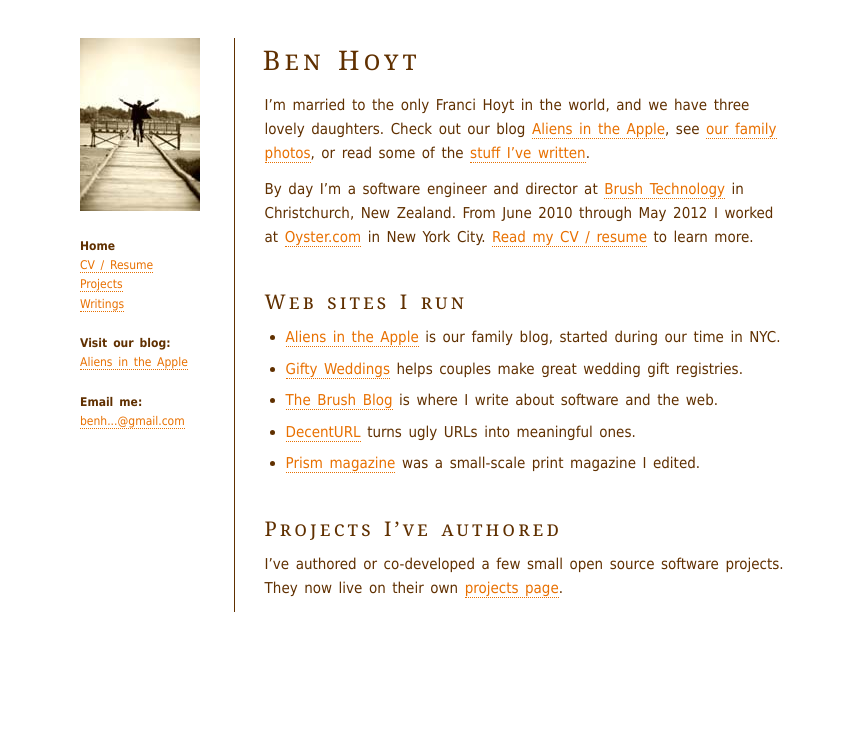
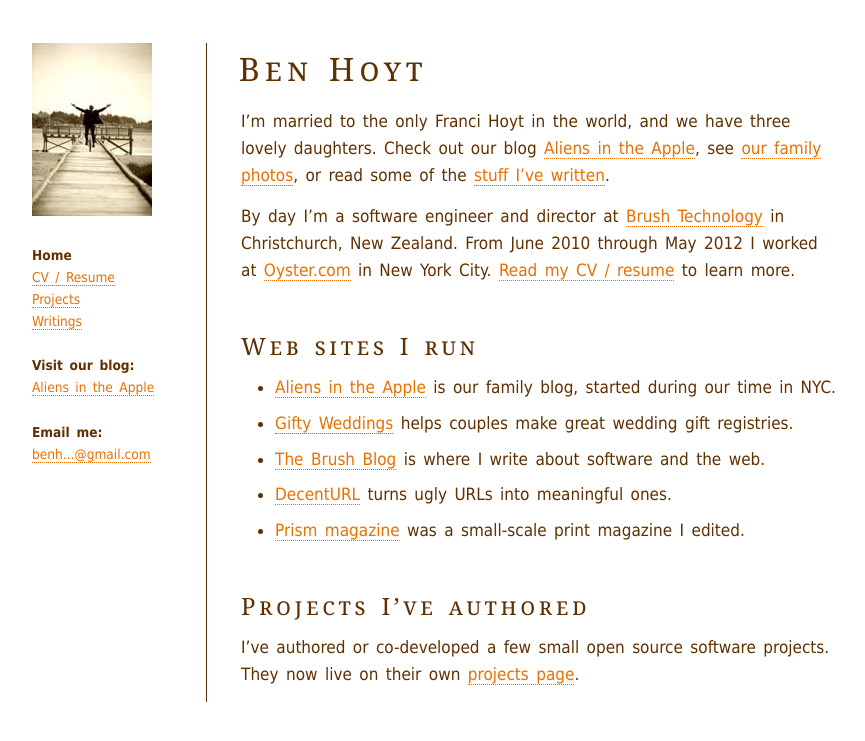
Before and after one commit to benhoyt/benhoyt.github.com, a Jekyll site: the page built from index.html, in a window 1280 px wide. Shown: the top 741 px of the page, without its empty margins (200-1065 px from the left). Built offline with Jekyll 4.4.1, drawn with Linux system fonts in a browser that asks for light colours.

Commit message:
Increase font size slightly globally.

```diff
--- a/styles/main.css
+++ b/styles/main.css
@@ -1,4 +1,4 @@
-body { background: white; color: #603000; font-family: Tahoma, Geneva, sans-serif; font-size: 15px; line-height: 1.6; word-spacing: 0.15em; margin: 0 auto; width: 48em; }
+body { background: white; color: #603000; font-family: Tahoma, Geneva, sans-serif; font-size: 17px; line-height: 1.6; word-spacing: 0.15em; margin: 0 auto; width: 48em; }
 #container { padding: 2.5em 0; float: left; }
 #sidebar { width: 10em; float: left; font-size: 80%; padding-right: 2.8em; }
 #sidebar img, a.logo, a.logo:hover { border: none; }
@@ -12,12 +12,12 @@
 a:hover { border-bottom: 1px solid; }
 a:link { color: #e87000; }
 a:visited { color: #c04000; }
-h1 a { color: #603000 !important; border-bottom: none; }
+h1 a, h2 a { color: #603000 !important; border-bottom: none; }
 h1, h2 { font-family: Georgia; font-weight: normal; letter-spacing: 0.15em; font-variant: small-caps; }
-h1 { margin: 0 0 0 -0.07em; font-size: 180%; }
-h2 { margin: 1.8em 0 -0.2em 0; font-size: 135%; }
+h1 { margin: 0 0 0 -0.07em; font-size: 190%; }
+h2 { margin: 1.8em 0 -0.2em 0; font-size: 140%; }
 ul { padding: 0; list-style-type: disc; }
-li { padding: 0; margin-left: 1.4em; margin-bottom: 0.5em; }
+li { padding: 0; margin-left: 2em; margin-bottom: 0.5em; }
 blockquote { font-size: 80%; margin: 2em; }
 #sidebar p.hofstadter { margin-top: 197em; font-size: 87%; width: 11.8em; font-style: italic; font-family: Georgia, serif; }
 .sc { font-variant: small-caps; }
```
